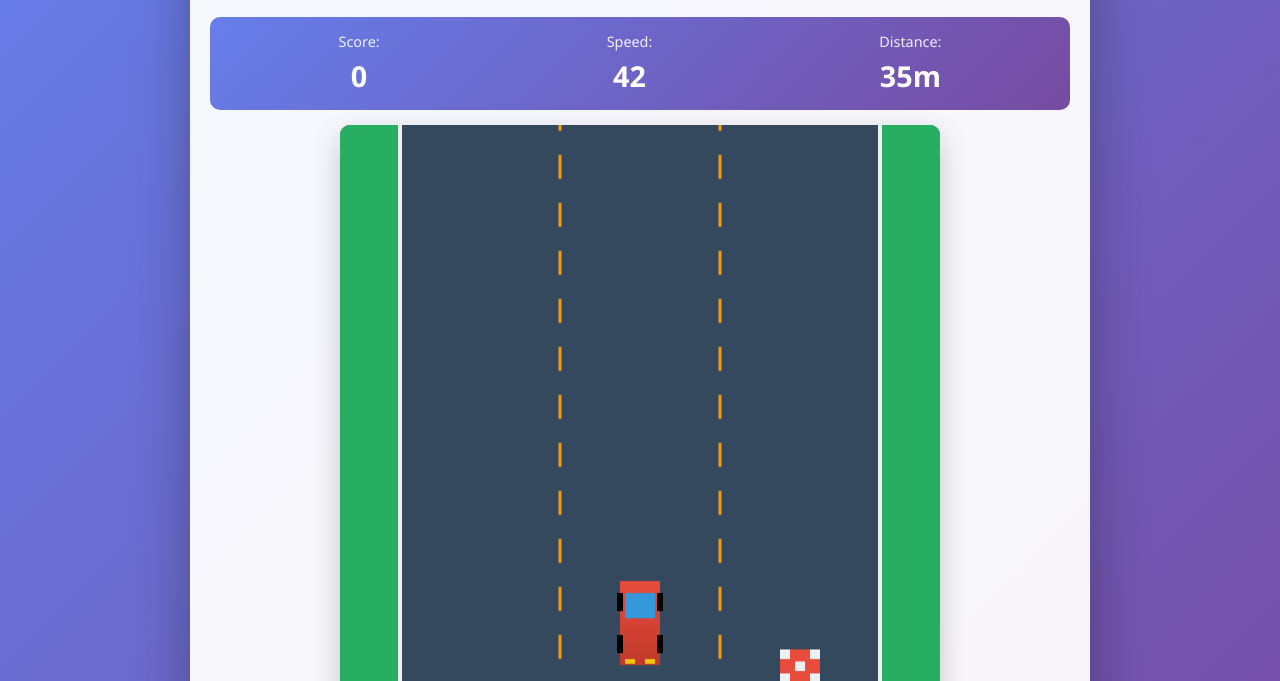
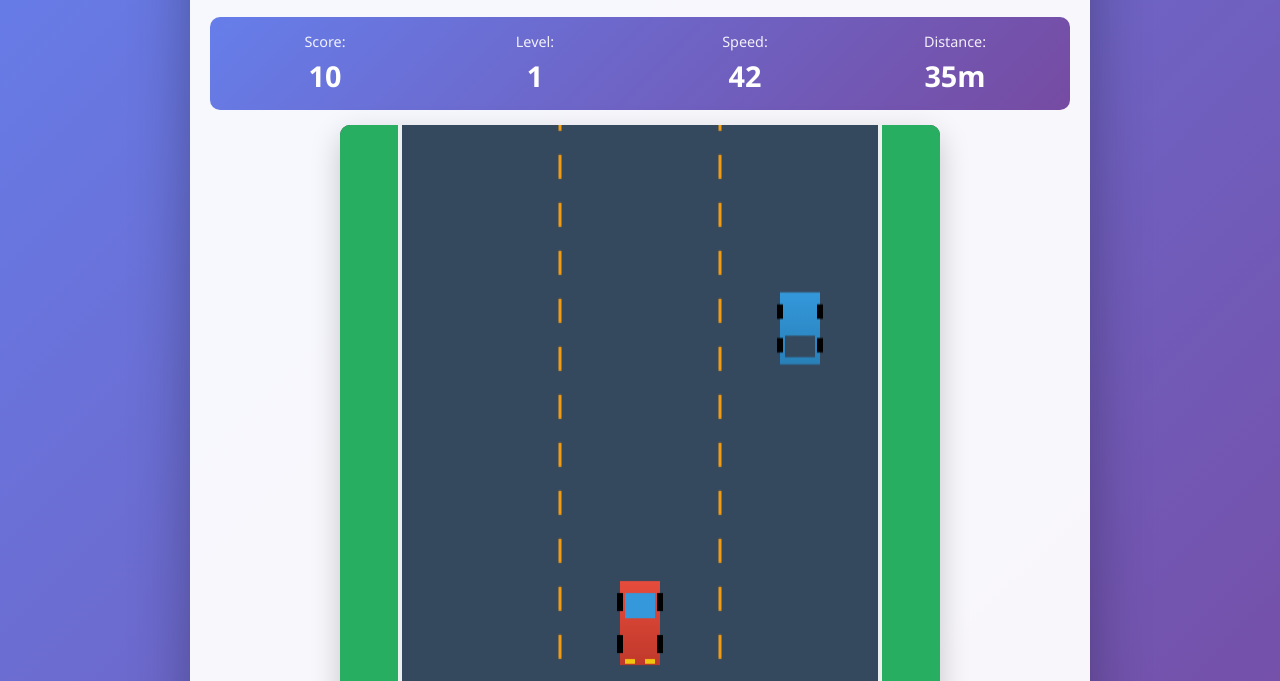
Before and after one commit to maltsevilya/speedster, a plain HTML site: page index.html in a window 1280 px wide. Both pictures are taken after a click on the button "Start Game". Shown: the part 118-799 px from the top of the page. Drawn offline with Linux system fonts and the light colour scheme.

Commit message:
Difficulty increased

```diff
--- a/game.js
+++ b/game.js
@@ -12,6 +12,11 @@ const CONFIG = {
     deceleration: 0.2,
     friction: 0.05,
     baseSpeed: 3,
+    baseSpeedIncreaseRate: 0.001, // Speed increase per distance unit
+    maxBaseSpeed: 8, // Maximum base speed
+    minObstacleInterval: 600, // Minimum time between obstacles (ms)
+    maxObstacleInterval: 1500, // Maximum time between obstacles (ms)
+    difficultyIncreaseRate: 0.02, // Difficulty increase per distance unit
 };
 
 // Game State
@@ -20,6 +25,9 @@ let gameState = 'start'; // start, playing, gameOver
 let score = 0;
 let distance = 0;
 let speed = 5;
+let difficultyLevel = 1;
+let currentBaseSpeed = CONFIG.baseSpeed;
+let currentObstacleInterval = CONFIG.maxObstacleInterval;
 
 // Game Objects
 let car;
@@ -347,6 +355,11 @@ function startGame() {
     obstacles = [];
     lastObstacleTime = Date.now();
 
+    // Reset difficulty
+    difficultyLevel = 1;
+    currentBaseSpeed = CONFIG.baseSpeed;
+    currentObstacleInterval = CONFIG.maxObstacleInterval;
+
     car.x = canvas.width / 2 - CONFIG.carWidth / 2;
     car.speed = 0;
     car.lane = 1;
@@ -375,6 +388,9 @@ function update() {
     // Handle car movement
     updateCarMovement();
 
+    // Update difficulty based on progress
+    updateDifficulty();
+
     // Update road animation
     roadOffset += speed;
     if (roadOffset > 40) {
@@ -395,6 +411,24 @@ function update() {
 
     // Update UI
     updateUI();
+}
+
+function updateDifficulty() {
+    // Calculate difficulty level based on distance (every 100m increases difficulty)
+    difficultyLevel = 1 + Math.floor(distance / 100);
+
+    // Increase base speed gradually (obstacles move faster)
+    currentBaseSpeed = Math.min(
+        CONFIG.baseSpeed + (distance * CONFIG.baseSpeedIncreaseRate),
+        CONFIG.maxBaseSpeed
+    );
+
+    // Decrease obstacle spawn interval (obstacles appear more frequently)
+    const difficultyFactor = 1 + (distance * CONFIG.difficultyIncreaseRate);
+    currentObstacleInterval = Math.max(
+        CONFIG.maxObstacleInterval / difficultyFactor,
+        CONFIG.minObstacleInterval
+    );
 }
 
 function updateCarMovement() {
@@ -451,15 +485,39 @@ function updateCarMovement() {
 
 function spawnObstacles() {
     const currentTime = Date.now();
-    const interval = Math.max(800, obstacleInterval - (distance * 2));
 
-    if (currentTime - lastObstacleTime > interval) {
+    if (currentTime - lastObstacleTime > currentObstacleInterval) {
         const laneWidth = CONFIG.roadWidth / CONFIG.laneCount;
         const roadLeft = (canvas.width - CONFIG.roadWidth) / 2;
-        const lane = Math.floor(Math.random() * CONFIG.laneCount);
 
         // Random obstacle type
         const types = ['car', 'cone', 'barrier'];
+
+        // Determine number of obstacles to spawn based on difficulty
+        let numObstacles = 1;
+        if (difficultyLevel >= 3 && Math.random() < 0.3) {
+            numObstacles = 2; // 30% chance of 2 obstacles at level 3+
+        }
+        if (difficultyLevel >= 5 && Math.random() < 0.15) {
+            numObstacles = 2; // Higher chance at level 5+
+        }
+
+        // Track which lanes are occupied to avoid duplicates
+        const occupiedLanes = new Set();
+
+        for (let i = 0; i < numObstacles; i++) {
+            // Find an available lane
+            let lane;
+            let attempts = 0;
+            do {
+                lane = Math.floor(Math.random() * CONFIG.laneCount);
+                attempts++;
+            } while (occupiedLanes.has(lane) && attempts < 10);
+
+            // Only spawn if we found a unique lane
+            if (!occupiedLanes.has(lane)) {
+                occupiedLanes.add(lane);
+
                 const type = types[Math.floor(Math.random() * types.length)];
 
                 obstacles.push({
@@ -470,6 +528,8 @@ function spawnObstacles() {
                     type: type,
                     passed: false
                 });
+            }
+        }
 
         lastObstacleTime = currentTime;
     }
@@ -478,7 +538,7 @@ function spawnObstacles() {
 function updateObstacles() {
     for (let i = obstacles.length - 1; i >= 0; i--) {
         const obstacle = obstacles[i];
-        obstacle.y += speed + CONFIG.baseSpeed;
+        obstacle.y += speed + currentBaseSpeed;
 
         // Check if obstacle is passed
         if (!obstacle.passed && obstacle.y > car.y + car.height) {
@@ -525,6 +585,7 @@ function gameOver() {
 
 function updateUI() {
     document.getElementById('score').textContent = score;
+    document.getElementById('level').textContent = difficultyLevel;
     document.getElementById('speed').textContent = Math.round(speed * 10);
     document.getElementById('distance').textContent = Math.floor(distance) + 'm';
 }
--- a/index.html
+++ b/index.html
@@ -30,6 +30,10 @@
                     <div class="stat">
                         <span class="label">Score:</span>
                         <span class="value" id="score">0</span>
+                    </div>
+                    <div class="stat">
+                        <span class="label">Level:</span>
+                        <span class="value" id="level">1</span>
                     </div>
                     <div class="stat">
                         <span class="label">Speed:</span>
--- a/styles.css
+++ b/styles.css
@@ -92,8 +92,9 @@ h1 {
 }
 
 .info-panel {
-    display: flex;
-    justify-content: space-around;
+    display: grid;
+    grid-template-columns: repeat(4, 1fr);
+    gap: 10px;
     background: linear-gradient(135deg, #667eea 0%, #764ba2 100%);
     padding: 15px;
     border-radius: 10px;
@@ -223,8 +224,8 @@ h1 {
     }
 
     .info-panel {
-        flex-direction: column;
-        gap: 10px;
+        grid-template-columns: repeat(2, 1fr);
+        gap: 15px;
     }
 
     .value {
@@ -330,6 +331,19 @@ h1 {
         height: 400px;
     }
 
+    .info-panel {
+        grid-template-columns: repeat(2, 1fr);
+        gap: 10px;
+    }
+
+    .value {
+        font-size: 1.3em;
+    }
+
+    .label {
+        font-size: 0.8em;
+    }
+
     .controls-help {
         font-size: 0.9em;
     }
```
Also changed, not shown: 1 other file. Lines whose indentation alone changed are shown as unchanged.
